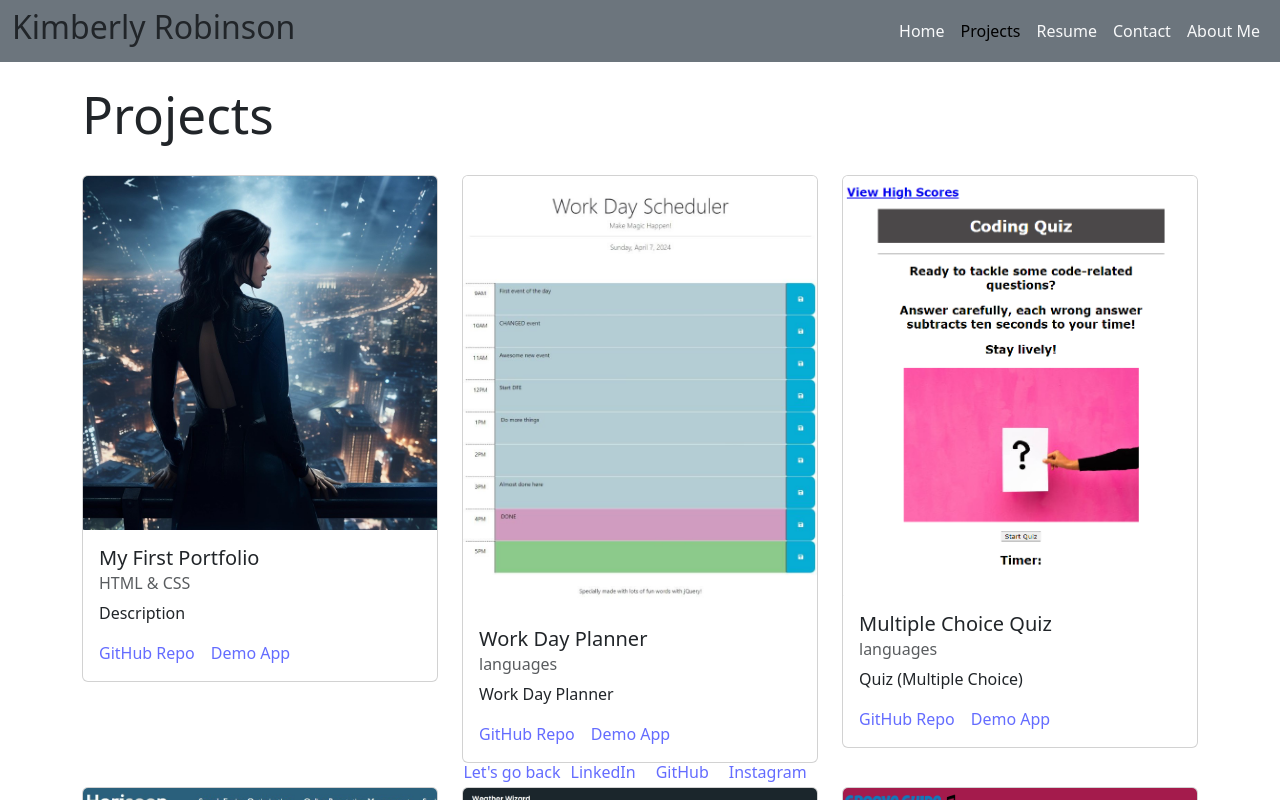
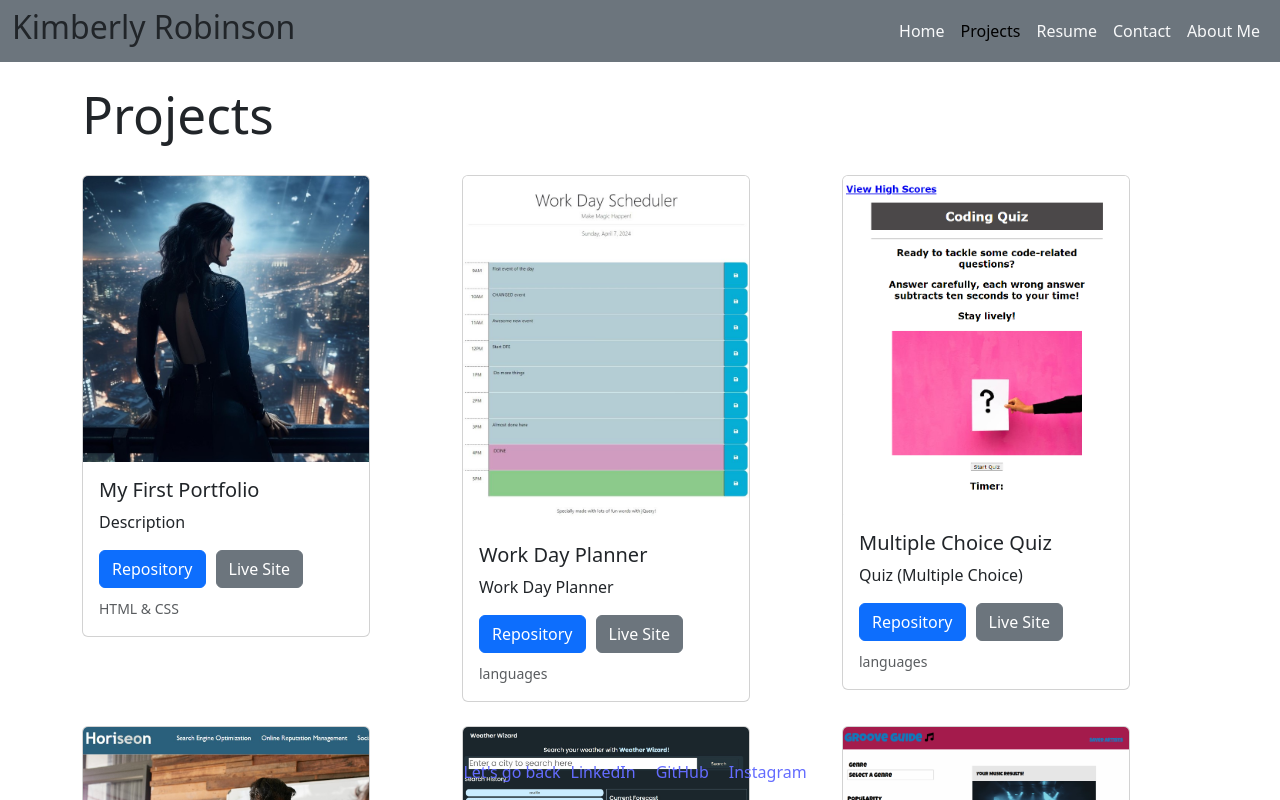
Before and after one commit to kimberlyrobinson11122/my_portfolio, a React (Vite) app: page /projects in a window 1280 px wide. Shown: the top 800 px of the page. Built offline with nearby package versions, Linux system fonts and the light colour scheme.

Commit message:
added a custom card for projectPage

```diff
--- /dev/null
+++ b/src/components/UI/Card/customCard.jsx
@@ -0,0 +1,19 @@
+import React from 'react';
+import 'bootstrap/dist/css/bootstrap.min.css';
+
+function CustomCard({ img, title, description, repoLink, deployedLink, languages }) {
+  return (
+    <div className="card" style={{ width: '18rem' }}>
+      <img src={img} className="card-img-top" alt={title} />
+      <div className="card-body">
+        <h5 className="card-title">{title}</h5>
+        <p className="card-text">{description}</p>
+        <a href={repoLink} className="btn btn-primary" target="_blank" rel="noopener noreferrer">Repository</a>
+        <a href={deployedLink} className="btn btn-secondary" target="_blank" rel="noopener noreferrer" style={{ marginLeft: '10px' }}>Live Site</a>
+        <p className="card-text mt-2"><small className="text-muted">{languages}</small></p>
+      </div>
+    </div>
+  );
+}
+
+export default CustomCard;
--- a/src/pages/ProjectPage.jsx
+++ b/src/pages/ProjectPage.jsx
@@ -1,6 +1,6 @@
 import React from 'react';
-import Card from '../components/UI/Card/Card';
-import coverForMyPortfolio from '../assets/images/cover-portfolio.jpg';
+import CustomCard from '../components/UI/Card/customCard.jsx';
+import coverForMyPortfolio from '../assets/images/cover-img.jpg';
 import workDayPlannerImage from '../assets/images/planner.jpg';
 import codeQuizImage from '../assets/images/code-quiz.png';
 import horiseonImage from '../assets/images/horiseon.jpg';
@@ -68,7 +68,7 @@ export default function ProjectPage() {
         <div className="row">
           {projectsArray.map((project, index) => (
             <div className="col-md-4 col-sm-12 mb-4" key={index}>
-              <Card
+              <CustomCard
                 img={project.img}
                 title={project.title}
                 description={project.description}
```
